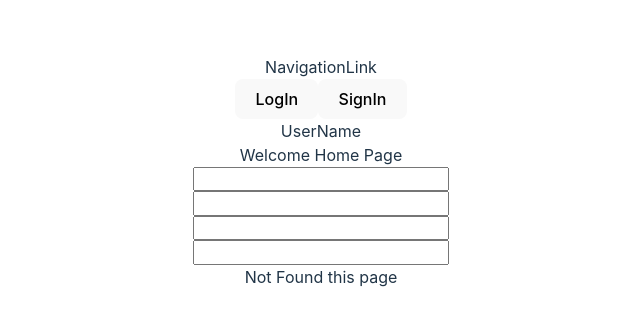
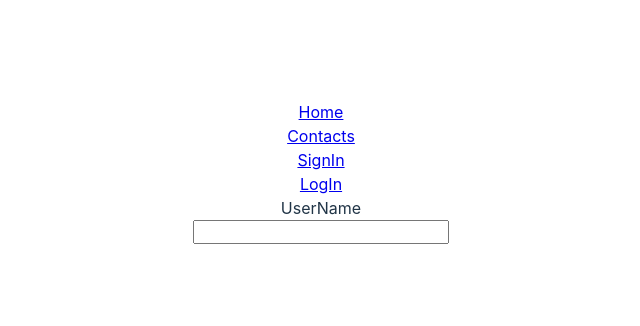
Before and after one commit to Anteycu/goit-react-hw-08, a React (Vite) app: page /signin in a window 1280 px wide. Before the commit this address had no page. Shown: the part 228-554 px from the top of the page, without its empty margins (319-959 px from the left). Built offline with nearby package versions, Linux system fonts and the light colour scheme.

Commit message:
add main routes

```diff
--- a/package.json
+++ b/package.json
@@ -15,7 +15,8 @@
     "modern-normalize": "^3.0.1",
     "react": "^18.3.1",
     "react-dom": "^18.3.1",
-    "react-redux": "^9.2.0"
+    "react-redux": "^9.2.0",
+    "react-router-dom": "^7.1.5"
   },
   "devDependencies": {
     "@eslint/js": "^9.13.0",
--- a/src/components/App.jsx
+++ b/src/components/App.jsx
@@ -5,15 +5,18 @@ import Registration from "../pages/Registration/Registration";
 import Login from "../pages/Login/Login";
 import Contacts from "../pages/Contacts/Contacts";
 import NotFound from "../pages/NotFound/NotFound";
+import { Route, Routes } from "react-router-dom";
 
 function App() {
   return (
     <Layout>
-      <Home />
-      <Registration />
-      <Login />
-      <Contacts />
-      <NotFound />
+      <Routes>
+        <Route path="/" element={<Home />} />
+        <Route path="/signin" element={<Registration />} />
+        <Route path="/login" element={<Login />} />
+        <Route path="/contacts" element={<Contacts />} />
+        <Route path="*" element={<NotFound />} />
+      </Routes>
     </Layout>
   );
 }
--- a/src/components/AuthNav/AuthNav.jsx
+++ b/src/components/AuthNav/AuthNav.jsx
@@ -1,8 +1,16 @@
+import { NavLink } from "react-router-dom";
+
 const AuthNav = () => {
   return (
     <div>
-      <button>LogIn</button>
-      <button>SignIn</button>
+      <ul>
+        <li>
+          <NavLink to="/signin">SignIn</NavLink>
+        </li>
+        <li>
+          <NavLink to="/login">LogIn</NavLink>
+        </li>
+      </ul>
     </div>
   );
 };
--- a/src/components/Navigation/Navigation.jsx
+++ b/src/components/Navigation/Navigation.jsx
@@ -1,8 +1,15 @@
+import { NavLink } from "react-router-dom";
+
 const Navigation = () => {
   return (
     <div>
       <ul>
-        <li>NavigationLink</li>
+        <li>
+          <NavLink to="/">Home</NavLink>
+        </li>
+        <li>
+          <NavLink to="/contacts">Contacts</NavLink>
+        </li>
       </ul>
     </div>
   );
--- a/src/main.jsx
+++ b/src/main.jsx
@@ -1,14 +1,17 @@
-import { StrictMode } from "react";
+import React from "react";
 import { createRoot } from "react-dom/client";
 import { Provider } from "react-redux";
+import { BrowserRouter } from "react-router-dom";
 import AppStore from "./redux/store.js";
 import "./index.css";
 import App from "./components/App.jsx";
 
 createRoot(document.getElementById("root")).render(
-  <StrictMode>
+  <React.StrictMode>
     <Provider store={AppStore}>
-      <App />
+      <BrowserRouter>
+        <App />
+      </BrowserRouter>
     </Provider>
-  </StrictMode>
+  </React.StrictMode>
 );
--- a/src/pages/Login/Login.jsx
+++ b/src/pages/Login/Login.jsx
@@ -1,12 +1,9 @@
-import Modal from "../../components/Modal/Modal";
 import LoginForm from "../../components/LoginForm/LoginForm";
 
 const Login = () => {
   return (
     <div>
-      <Modal>
-        <LoginForm />
-      </Modal>
+      <LoginForm />
     </div>
   );
 };
--- a/src/pages/Registration/Registration.jsx
+++ b/src/pages/Registration/Registration.jsx
@@ -1,12 +1,9 @@
-import Modal from "../../components/Modal/Modal";
 import RegisterForm from "../../components/RegisterForm/RegisterForm";
 
 const Registration = () => {
   return (
     <div>
-      <Modal>
-        <RegisterForm />
-      </Modal>
+      <RegisterForm />
     </div>
   );
 };
```
Also changed, not shown: 1 other file (tests, documents, lock files or other folders).
